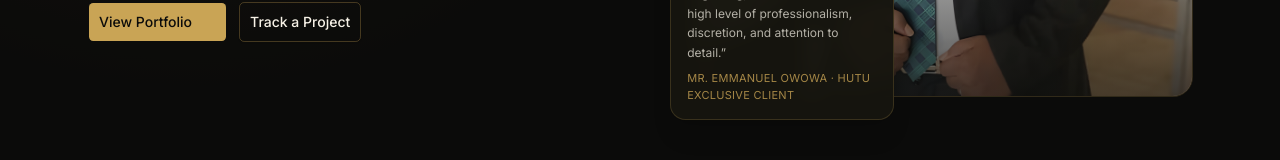
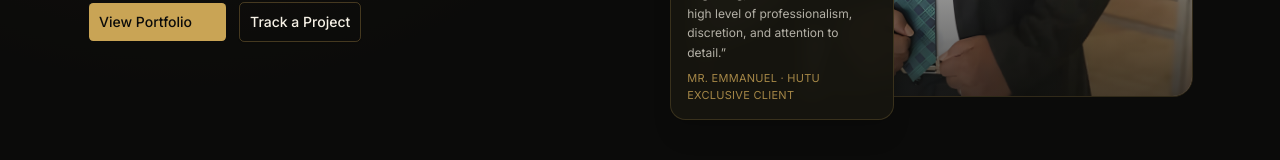
Before and after one commit to Opia12345/Olushola, a Next.js app: page / in a window 1280 px wide. Shown: the part 624-784 px from the top of the page. Built offline with nearby package versions, Linux system fonts and the light colour scheme; no server answers; some icons are missing; a web font is replaced by a local one.

Commit message:
chore: text update

```diff
--- a/components/marketing/hero.tsx
+++ b/components/marketing/hero.tsx
@@ -97,7 +97,7 @@ export function Hero() {
               professionalism, discretion, and attention to detail.&rdquo;
             </p>
             <p className="mt-2 text-[11px] tracking-wide text-gold/80 uppercase">
-              Mr. Emmanuel Owowa · HUTU Exclusive Client
+              Mr. Emmanuel · HUTU Exclusive Client
             </p>
           </div>
         </div>
--- a/components/marketing/testimonials.tsx
+++ b/components/marketing/testimonials.tsx
@@ -5,7 +5,7 @@ const TESTIMONIALS = [
   {
     quote:
       "Working with Mr. Olusola Ogunyemi to purchase my 3-bedroom flat with BQ at Katampe Main was smooth and reassuring. His transparency, attention to detail, and clear explanation of the CofO documentation gave me confidence throughout the process. He offered honest advice without pressure, and I would gladly recommend him as a trustworthy real estate professional.",
-    name: "Mr. Ibukun Adigun",
+    name: "Mr. Ibukun",
     role: "Katampe Main – 3-Bedroom Flat with BQ",
   },
   {
@@ -17,7 +17,7 @@ const TESTIMONIALS = [
   {
     quote:
       "Acquiring my warehouse at FO1 through Mr. Olusola Ogunyemi was a positive experience. He understood the investment perspective, communicated transparently, and gave clear, practical advice so I could make informed decisions. His discretion, integrity, and professionalism made the transaction straightforward. I confidently recommend him to anyone seeking a trustworthy real estate professional.",
-    name: "Mr. Obasanjo Taiwo",
+    name: "Mr. Obasanjo",
     role: "FO1 – Warehouse Investment",
   },
 ];
```
